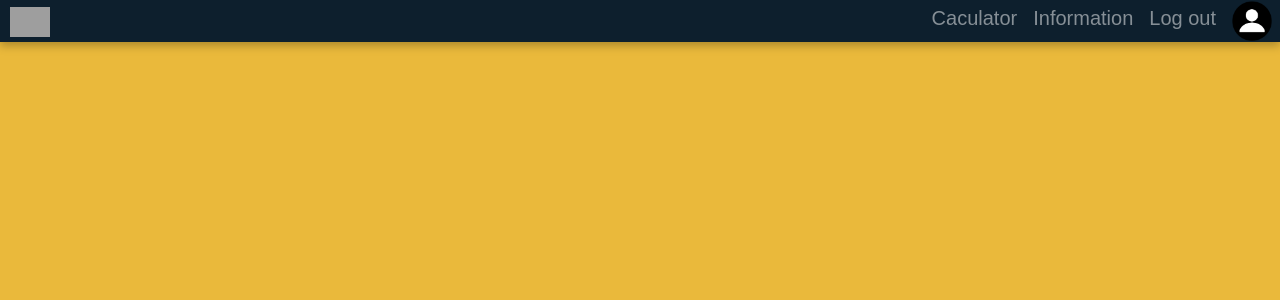
After one commit to PitchapaSaelim/Have-A-Night-Day, a Django app: template user/templates/navbar.html in a window 1280 px wide. The commit adds this page. Shown: the top 300 px of the page. Run offline with Django 3.2, Linux system fonts and the light colour scheme; the template is opened without the code that fills it, so the values that code supplies are empty; some libraries are stand-ins or nearby versions; grey boxes are pictures that could not be loaded.

Commit message:
Add a basic navigation bar to all pages

```diff
--- a/Have_A_Night_Day/urls.py
+++ b/Have_A_Night_Day/urls.py
@@ -26,7 +26,7 @@ urlpatterns = [
     path('admin/', admin.site.urls),
     path('', include('sleep_time_management.urls')),
     path('', login_view, name='login'),
-    path('registeration/', register_user_view, name='register_user'),
+    path('registration/', register_user_view, name='register_user'),
     path('login/', login_view, name='login'),
     path('logout/', logout_view, name='logout'),
 ]
--- /dev/null
+++ b/user/static/user/navbar.css
@@ -0,0 +1,18 @@
+.navbar {
+    filter: drop-shadow(0px 4px 4px rgba(0, 0, 0, 0.25));
+    padding: 0px;
+}
+body {
+    font-family: Arial, Helvetica, sans-serif;
+    background-color: #EAB93B;
+}
+.navbar-brand {
+    padding-left: 10px;
+}
+
+.nav-link{
+    padding: 0%;
+}
+.nav-item h5 {
+    padding-top: 5px;
+}
--- a/user/templates/login.html
+++ b/user/templates/login.html
@@ -24,7 +24,7 @@
             <input type="password" placeholder="Password">
         </div>
         <a href="/home"> <button class="btn">Sign in</button> </a>
-        <a href="/registeration"> <button class="btn">Register</button> </a>
+        <a href="/registration"> <button class="btn">Register</button> </a>
 
     </div>
 
--- /dev/null
+++ b/user/templates/navbar.html
@@ -0,0 +1,56 @@
+<!DOCTYPE html>
+{% load static %}
+
+<html>
+    <head>
+        <meta charset="utf-8">
+        <link rel="stylesheet" href="https://stackpath.bootstrapcdn.com/bootstrap/4.1.3/css/bootstrap.min.css"
+                integrity="sha384-MCw98/SFnGE8fJT3GXwEOngsV7Zt27NXFoaoApmYm81iuXoPkFOJwJ8ERdknLPMO"
+                crossorigin="anonymous">
+        <link rel="stylesheet" href="https://cdnjs.cloudflare.com/ajax/libs/font-awesome/4.7.0/css/font-awesome.min.css">
+        <link rel="stylesheet" type="text/css" href="{% static 'user/navbar.css' %}">
+        <script src="https://stackpath.bootstrapcdn.com/bootstrap/4.1.3/js/bootstrap.min.js"
+                integrity="sha384-ChfqqxuZUCnJSK3+MXmPNIyE6ZbWh2IMqE241rYiqJxyMiZ6OW/JmZQ5stwEULTy"
+                crossorigin="anonymous"></script>
+        <style>
+            /* Modify the background color */
+
+            .navbar-custom {
+                background-color: #0D1F2D;
+            }
+            /* Modify brand and text color */
+
+            .navbar-custom .navbar-brand,
+            .navbar-custom .navbar-text {
+                color: #DCDCDC;
+            }
+        </style>
+    </head>
+
+    <body>
+        <nav class="navbar navbar-expand-sm navbar-dark navbar-custom fixed-top">
+            <div class="navbar-collapse collapse w-100 order-1 order-md-0 dual-collapse2">
+                <a class="navbar-brand" href="#">
+                    <img src="..\..\..\..\static\user\images\logo.png" alt="logo" style="width:40px;">
+                </a>
+            </div>
+
+            <div class="navbar-collapse collapse w-100 order-3 dual-collapse2">
+                <ul class="navbar-nav ml-auto">
+                    <li class="nav-item">
+                        <h5><a class="nav-link" href="#">Caculator</a></h5>
+                    </li>
+                    <li class="nav-item">
+                        <h5><a class="nav-link" href="#">Information</a></h5>
+                    </li>
+                    <li class="nav-item">
+                        <h5><a class="nav-link" href="#">Log out</a></h5>
+                    </li>
+                    <li class="nav-item">
+                        <a class="nav-link" href="#"><img src="..\..\..\..\static\user\images\profile.png" alt="logo" style="width:40px;"></a>
+                    </li>
+                </ul>
+            </div>
+        </nav>
+    </body>
+</html>
```
Also changed, not shown: user/static/user/register.css (+3 -28 lines), user/templates/register.html (+2 -10 lines), user/static/user/images/bg.jpg (deleted), user/static/user/images/profile.png (added), 5 other files.
